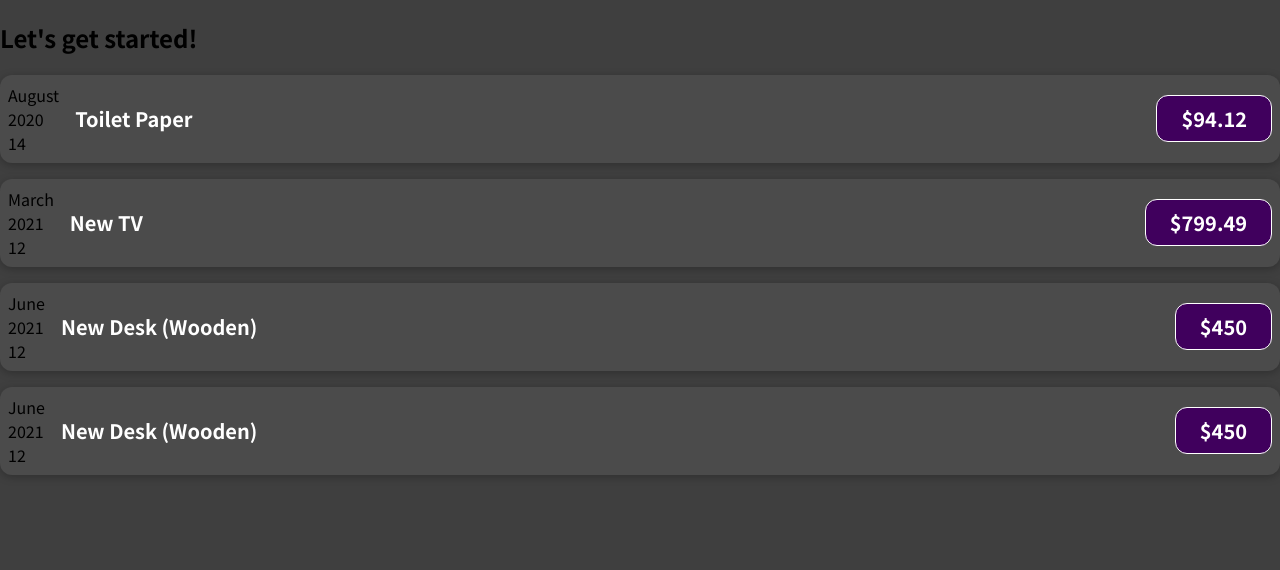
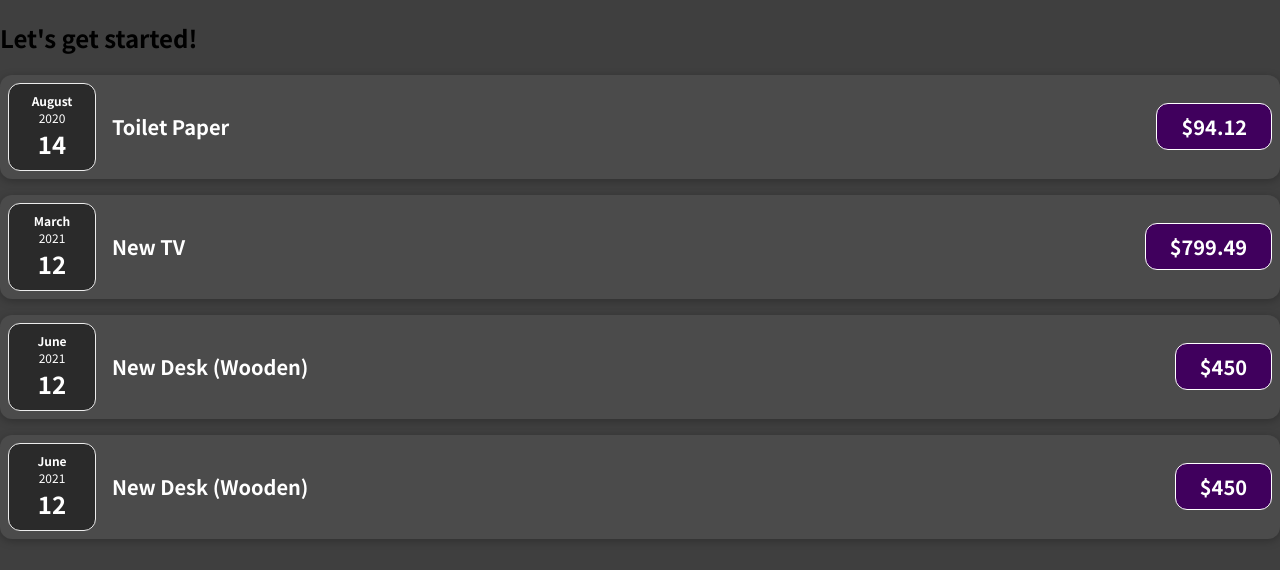
Before and after one commit to woorix2/udemy-react, a React (Create React App) app: page / in a window 1280 px wide. Shown: the top 570 px of the page. Built offline with nearby package versions, Linux system fonts and the light colour scheme.

Commit message:
Create: ExpenseDate js&CSS 생성 Date 컴포넌트 분리

```diff
--- /dev/null
+++ b/src/components/ExpenseDate.css
@@ -0,0 +1,26 @@
+.expense-date {
+  display: flex;
+  flex-direction: column;
+  width: 5.5rem;
+  height: 5.5rem;
+  border: 1px solid #ececec;
+  background-color: #2a2a2a;
+  color: white;
+  border-radius: 12px;
+  align-items: center;
+  justify-content: center;
+}
+
+.expense-date__month {
+  font-size: 0.75rem;
+  font-weight: bold;
+}
+
+.expense-date__year {
+  font-size: 0.75rem;
+}
+
+.expense-date__day {
+  font-size: 1.5rem;
+  font-weight: bold;
+}
--- /dev/null
+++ b/src/components/ExpenseDate.js
@@ -0,0 +1,16 @@
+import "./ExpenseDate.css";
+
+const ExpenseDate = (props) => {
+  const month = props.date.toLocaleString("en-us", { month: "long" });
+  const day = props.date.toLocaleString("en-us", { day: "2-digit" });
+  const year = props.date.getFullYear();
+
+  return (
+    <div className="expense-date">
+      <div className="expense-date__month">{month}</div>
+      <div className="expense-date__year">{year}</div>
+      <div className="expense-date__day">{day}</div>
+    </div>
+  );
+};
+export default ExpenseDate;
--- a/src/components/ExpenseItem.js
+++ b/src/components/ExpenseItem.js
@@ -1,17 +1,10 @@
+import ExpenseDate from "./ExpenseDate";
 import "./ExpenseItem.css";
 
 const ExpenseItem = (props) => {
-  const month = props.date.toLocaleString("en-us", { month: "long" });
-  const day = props.date.toLocaleString("en-us", { day: "2-digit" });
-  const year = props.date.getFullYear();
-
   return (
     <div className="expense-item">
-      <div>
-        <div>{month}</div>
-        <div>{year}</div>
-        <div>{day}</div>
-      </div>
+      <ExpenseDate date={props.date} />
       <div className="expense-item__description">
         <h2>{props.title}</h2>
         <div className="expense-item__price">${props.amount}</div>
```
